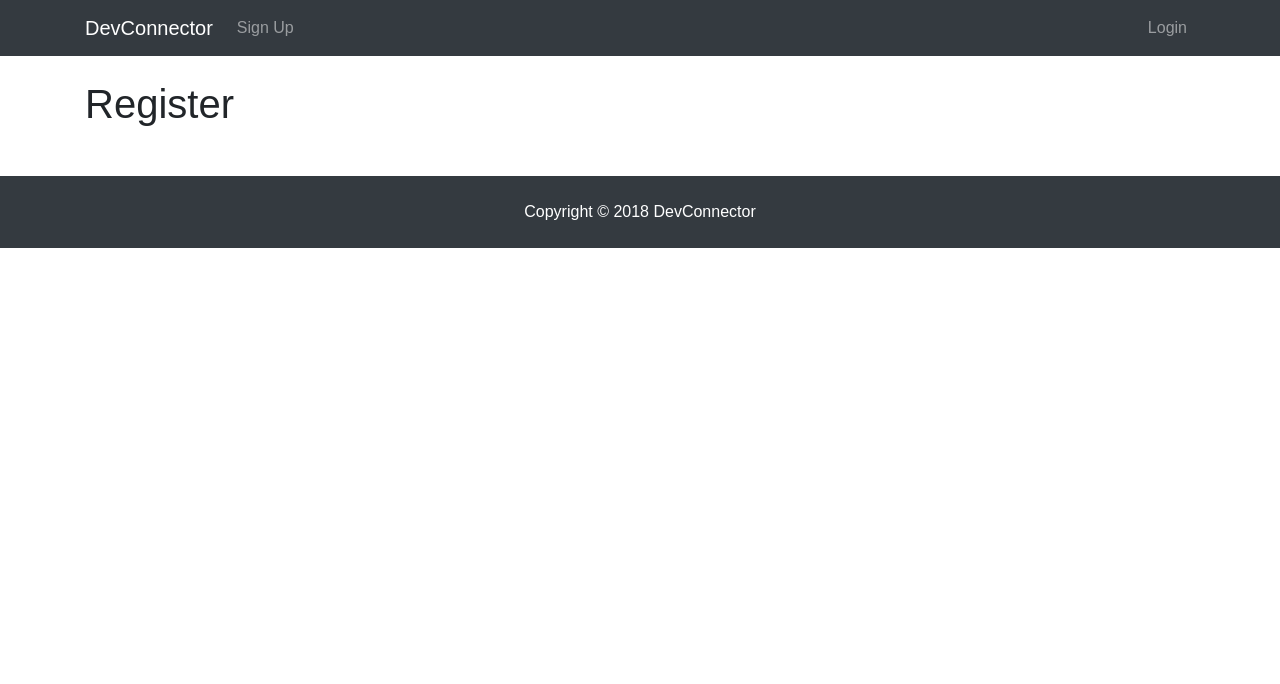
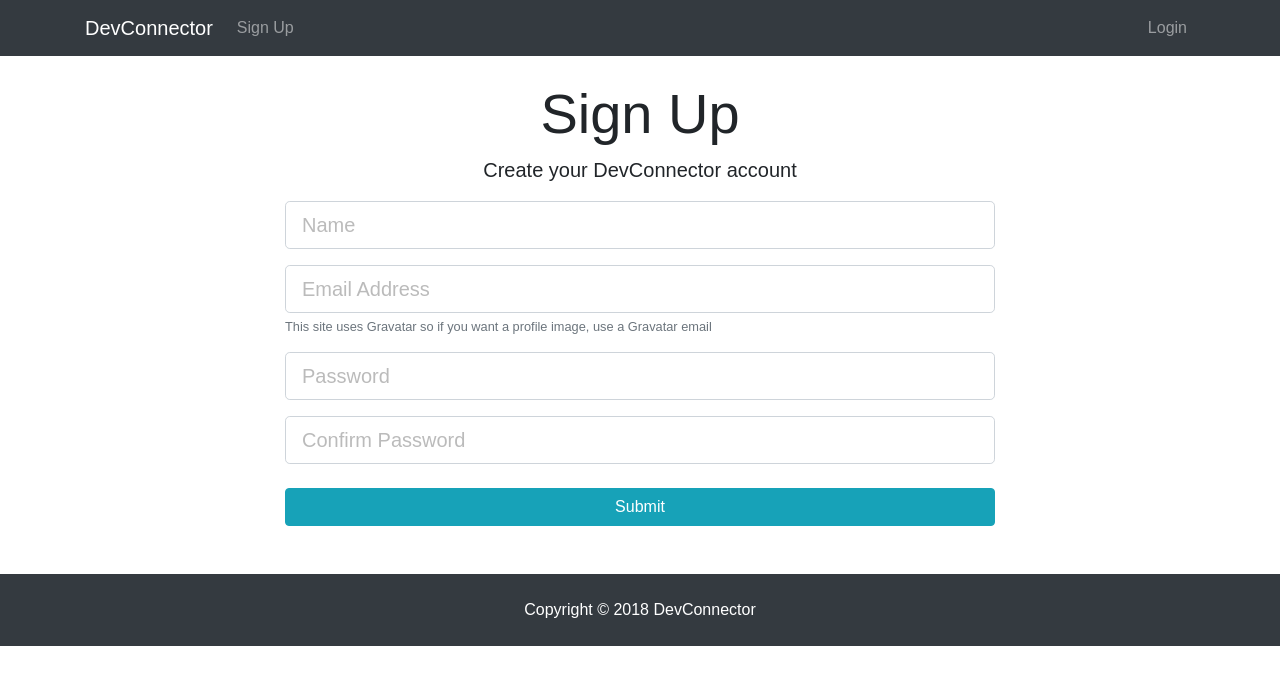
Before and after one commit to kolaveridi/socialnetwork, a React (Create React App) app in the folder client/: page /register in a window 1280 px wide. Shown: the top 684 px of the page. Built offline with nearby package versions, Linux system fonts and the light colour scheme.

Commit message:
changes made to login and register

```diff
--- a/client/src/components/auth/Login.js
+++ b/client/src/components/auth/Login.js
@@ -1,10 +1,64 @@
 import React ,{Component} from 'react';
 
 export default class Login extends Component{
+    constructor(props){
+        super(props);
+        this.state={
+            email:'',
+            password:'',
+            errors:{}
+        }
+        this.onChange=this.onChange.bind(this);
+    }
+    onChange=(e)=>{
+        this.setState({
+            [e.target.name]:e.target.value
+            })
+    }
+    onSubmit=(e)=>{
+        e.preventDefault();
+        const signingin={
+            email:this.state.email,
+            password:this.state.password
+        }
+        console.log(signingin);
+      }
     render(){
         return(
          <div>
-           <h1>Login</h1>
+           <div className="login">
+    <div className="container">
+      <div className="row">
+        <div className="col-md-8 m-auto">
+          <h1 className="display-4 text-center">Log In</h1>
+          <p className="lead text-center">Sign in to your DevConnector account</p>
+          <form onSubmit={this.onSubmit}>
+            <div className="form-group">
+              <input
+               type="email"
+               value={this.state.email}
+               onChange={this.onChange}
+                className="form-control form-control-lg"
+                 placeholder="Email Address"
+                 name="email" />
+            </div>
+            <div className="form-group">
+              <input
+              value={this.state.password}
+              onChange={this.onChange}
+              type="password"
+               className="form-control form-control-lg"
+                placeholder="Password"
+                 name="password" />
+            </div>
+            <input
+            type="submit"
+            className="btn btn-info btn-block mt-4" />
+          </form>
+        </div>
+      </div>
+    </div>
+  </div>
              </div>
 
         );
--- a/client/src/components/auth/Register.js
+++ b/client/src/components/auth/Register.js
@@ -1,11 +1,89 @@
 import React ,{Component} from 'react';
 
 export default class Register extends Component{
+    constructor(props){
+        super(props);
+        this.state={
+            name:'',
+            email:'',
+            password:'',
+            password2:'',
+            errors:{}
+        }
+        this.onChange=this.onChange.bind(this);
+    }
+    onChange(e){
+        this.setState({
+        [e.target.name]:e.target.value
+        })
+    }
+    onSubmit=(e)=>{
+      e.preventDefault();
+      const newUser={
+          name:this.state.name,
+          email:this.state.email,
+          password:this.state.password
+      }
+      console.log(newUser);
+    }
     render(){
         return(
          <div>
-           <h1>Register</h1>
-             </div>
+             <div className="register">
+    <div className="container">
+      <div className="row">
+        <div className="col-md-8 m-auto">
+          <h1 className="display-4 text-center">Sign Up</h1>
+          <p className="lead text-center">Create your DevConnector account</p>
+          <form onSubmit={this.onSubmit}>
+            <div className="form-group">
+              <input type="text"
+               className="form-control form-control-lg"
+               placeholder="Name"
+               name="name"
+               value={this.state.name}
+               onChange={this.onChange}
+               required />
+            </div>
+            <div className="form-group">
+              <input
+               type="email"
+               className="form-control form-control-lg"
+               placeholder="Email Address"
+               value={this.state.email}
+               onChange={this.onChange}
+               name="email" />
+              <small className="form-text text-muted">This site uses Gravatar so if you want a profile image, use a Gravatar email</small>
+            </div>
+            <div className="form-group">
+              <input
+              type="password"
+              className="form-control form-control-lg"
+               placeholder="Password"
+               value={this.state.password}
+               onChange={this.onChange}
+                name="password" />
+            </div>
+            <div className="form-group">
+              <input
+              type="password"
+              className="form-control form-control-lg"
+               placeholder="Confirm Password"
+                name="password2"
+                onChange={this.onChange}
+                value={this.state.password2}
+                 />
+            </div>
+            <input
+            type="submit"
+            className="btn btn-info btn-block mt-4" />
+          </form>
+        </div>
+      </div>
+    </div>
+  </div>
+
+            </div>
 
         );
     }
```
